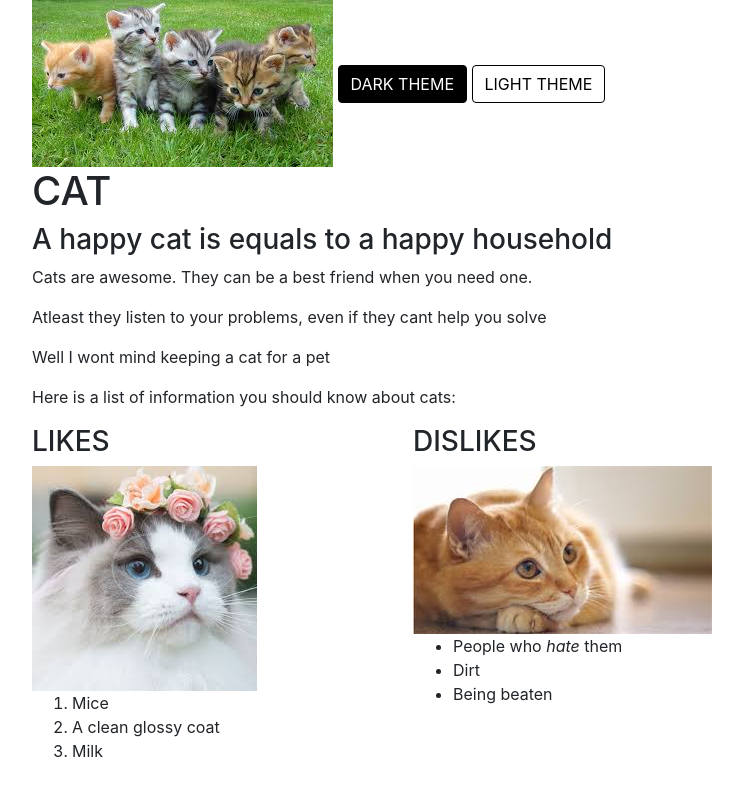
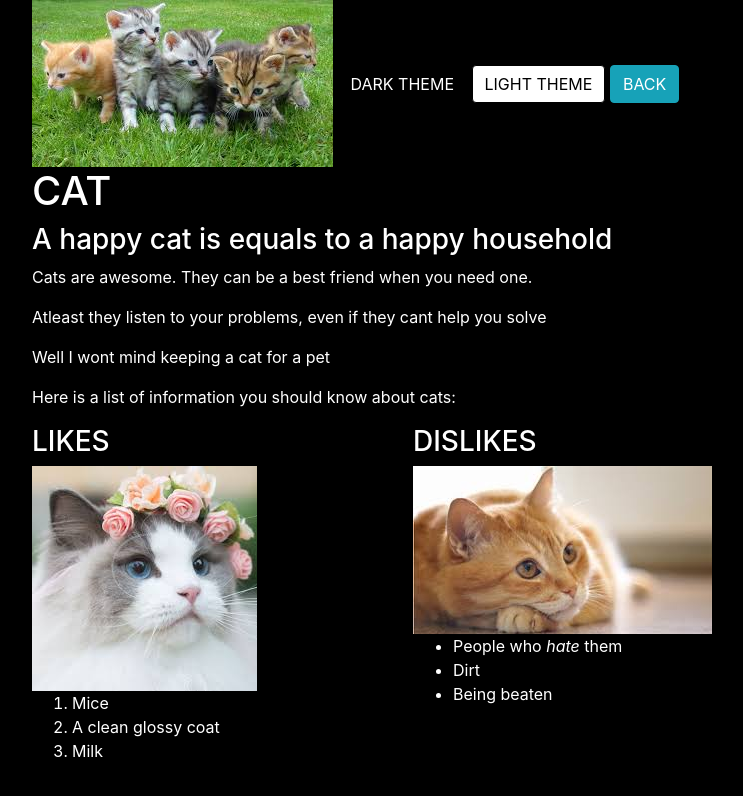
Before and after one commit to VickyMutai/pet-website, a plain HTML site: page index.html in a window 1280 px wide. Shown: the whole page, without its empty margins (118-861 px from the left). Drawn offline with Linux system fonts and the light colour scheme.

Commit message:
New changes

```diff
--- a/css/style.css
+++ b/css/style.css
@@ -1,5 +1,7 @@
 body{
   margin-left: 150px;
+  background-color: black;
+  color: white;
 }
 .white-background{
   background-color: white;
--- a/index.html
+++ b/index.html
@@ -11,6 +11,7 @@
   <img src="img/cat3.jpeg" alt="cat images"/>
   <button class="btn btn-info" id="dark">DARK THEME</button>
   <button class="btn btn-success" id="light">LIGHT THEME</button>
+  <button class="btn btn-info" id="normal">BACK</button>
 <h1>CAT</h1>
 <h3>A happy cat is equals to a happy household</h3>
 <p>Cats are awesome. They can be a best friend when you need one.</p>
```
